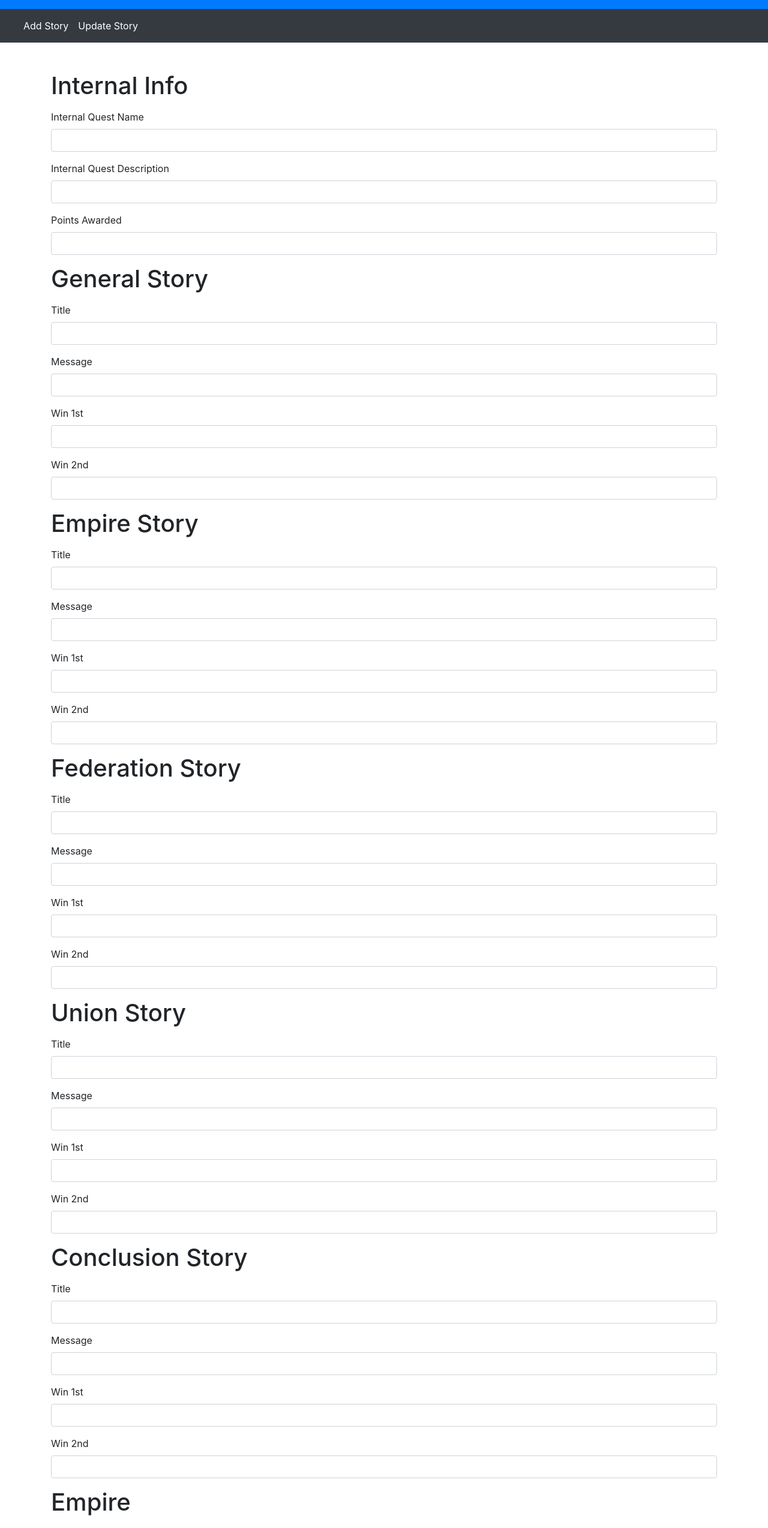
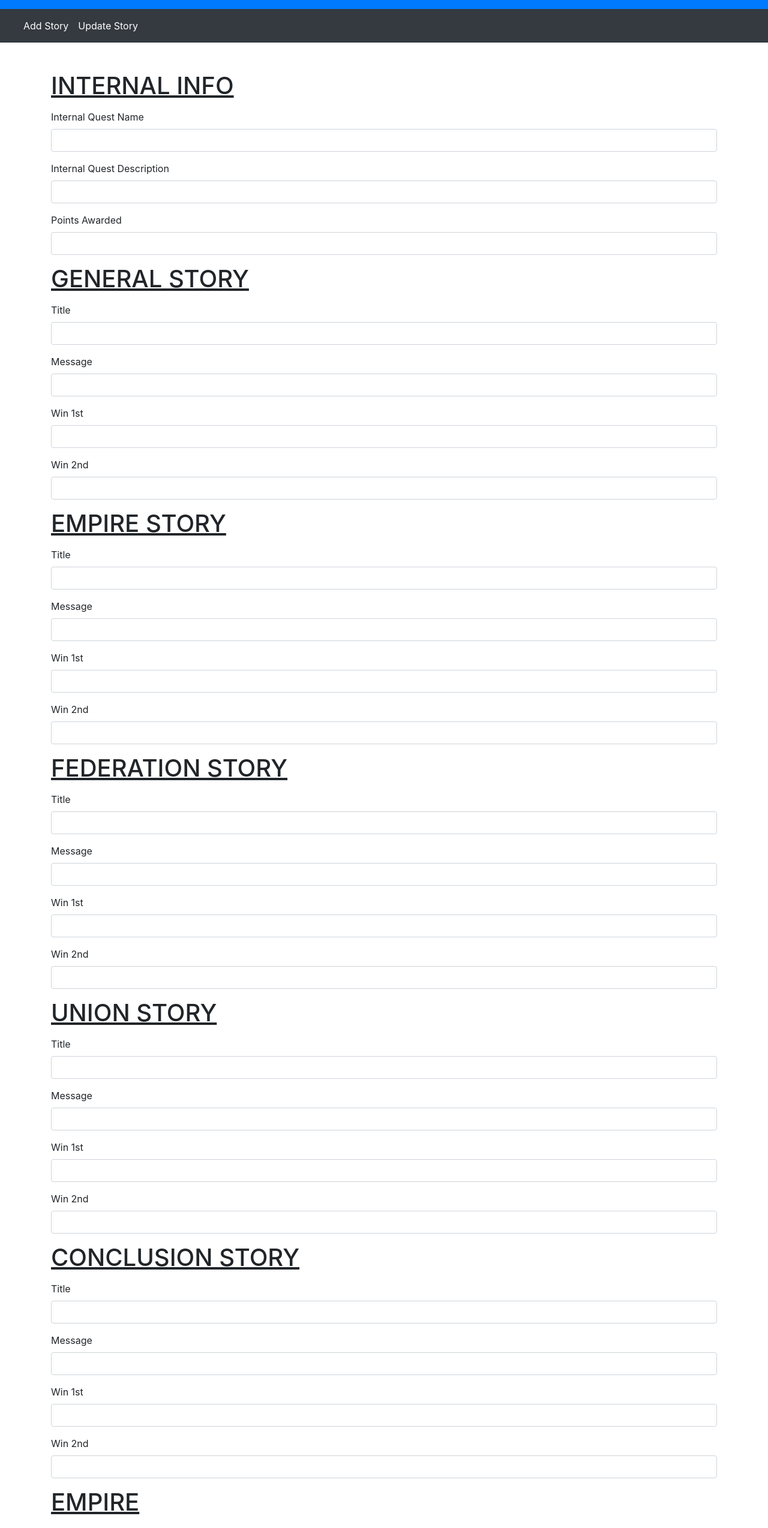
Before and after one commit to pchauhan77/angular-form, an Angular app: page / in a window 1280 px wide. Shown: the part 57-2605 px from the top of the page at 60% size. Built offline with nearby package versions, Linux system fonts and the light colour scheme.

Commit message:
update titles

```diff
--- a/src/app/add-story/add-story.component.html
+++ b/src/app/add-story/add-story.component.html
@@ -1,6 +1,6 @@
 <div class="row">
     <div class="col-sm-12">
-        <h1>Internal Info</h1>
+        <h1><u>INTERNAL INFO</u></h1>
         <div class="mb-3 mt-3">
           <label for="qname">Internal Quest Name </label>
           <input type="text" max="20" class="form-control" [(ngModel)]="storyForm.questName">
@@ -13,21 +13,21 @@
           <label for="pawd">Points Awarded </label>
           <input type="number" maxlength="10" value="10" class="form-control" [(ngModel)]="storyForm.points">
         </div>
-        <h1>General Story</h1>
+        <h1><u>GENERAL STORY</u></h1>
         <app-add-story-subgroup></app-add-story-subgroup>
-        <h1>Empire Story</h1>
+        <h1><u>EMPIRE STORY</u></h1>
         <app-add-story-subgroup></app-add-story-subgroup>
-        <h1>Federation Story</h1>
+        <h1><u>FEDERATION STORY</u></h1>
         <app-add-story-subgroup></app-add-story-subgroup>
-        <h1>Union Story</h1>
+        <h1><u>UNION STORY</u></h1>
         <app-add-story-subgroup></app-add-story-subgroup>
-        <h1>Conclusion Story</h1>
+        <h1><u>CONCLUSION STORY</u></h1>
         <app-add-story-subgroup></app-add-story-subgroup>
-        <h1>Empire</h1>
+        <h1><u>EMPIRE</u></h1>
         <app-add-buttons></app-add-buttons>
-        <h1>Federation</h1>
+        <h1><u>FEDERATION</u></h1>
         <app-add-buttons></app-add-buttons>
-        <h1>Union</h1>
+        <h1><u>Union</u></h1>
         <app-add-buttons></app-add-buttons>
         <button type="submit" class="btn btn-primary" (click)="onSubmit()">Submit</button>
 
```
